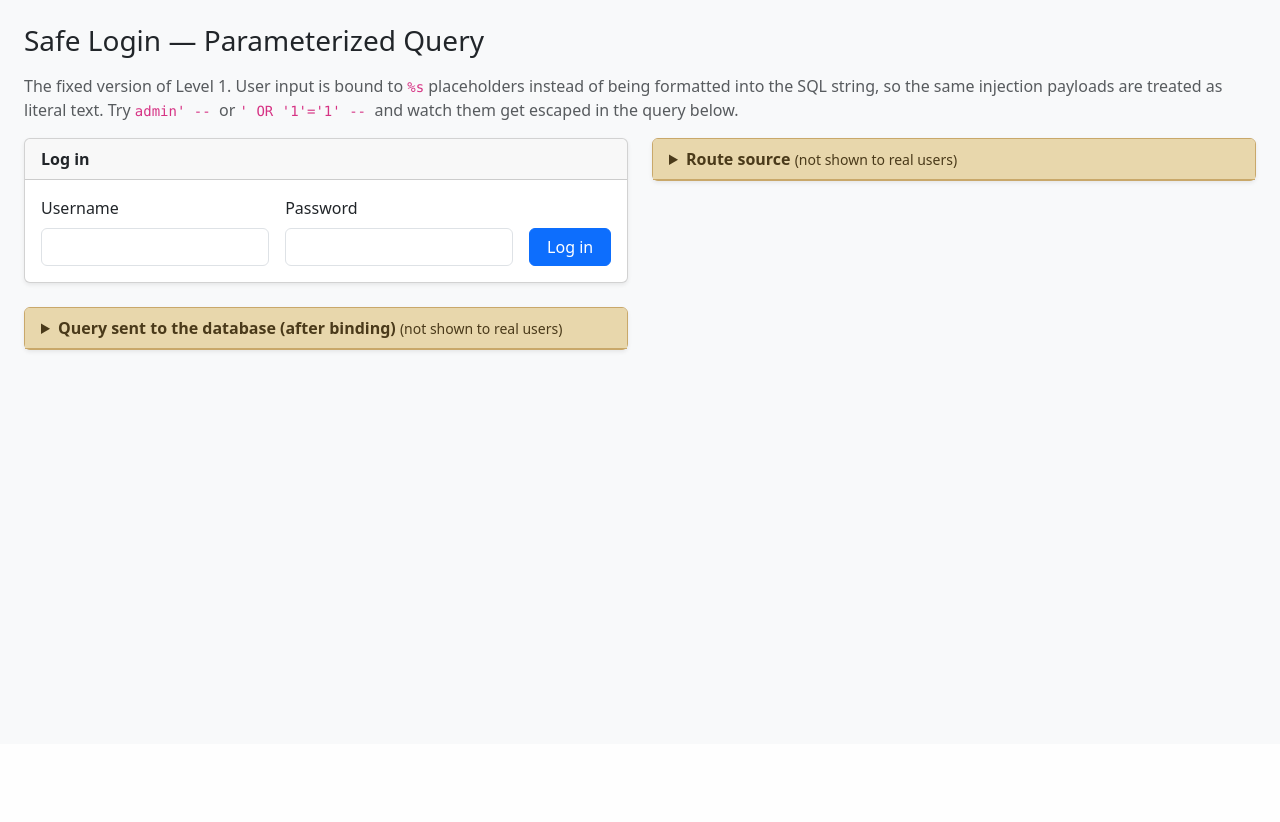
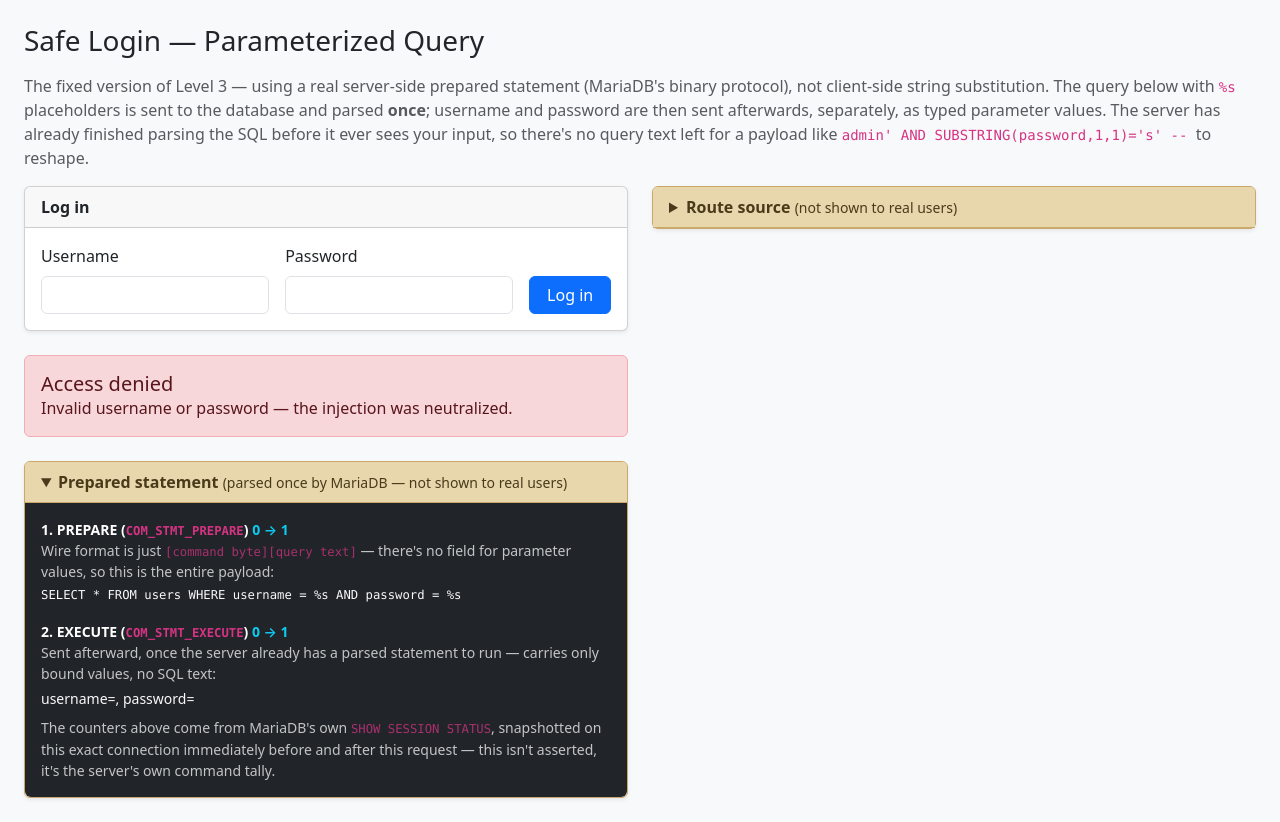
Before and after one commit to JonasAvory/sql_injection_lab, a Flask app: page /safe in a window 1280 px wide. Shown: the part 56-878 px from the top of the page. Before the commit the page ends 409 px from the top, so only its background shows below. Run offline with Flask 3, Linux system fonts and the light colour scheme; data comes from the database, SQL or seed files in the repository.

Commit message:
make sure PREPARE & EXECUTE statements are used for safe page

```diff
--- a/app.py
+++ b/app.py
@@ -1,6 +1,7 @@
 import inspect
 import logging
 
+import mysql.connector
 import pymysql
 from flask import Flask, render_template, request
 
@@ -69,10 +70,11 @@ LEVELS = [
         "label": "safe",
         "path": "/safe",
         "name": "Fixed — Parameterized Query",
-        "exploit": "username = admin' --      (try it — it no longer works)",
-        "reveals": "The fix: user input is bound to %s placeholders instead of being "
-                   "formatted into the SQL string, so injection payloads are escaped "
-                   "and treated as literal text. The page shows the bound query.",
+        "exploit": "username = admin' AND SUBSTRING(password,1,1)='s' --      (try it — it no longer works)",
+        "reveals": "The fix for the boolean-blind level: user input is bound to %s "
+                   "placeholders instead of being formatted into the SQL string, so "
+                   "injection payloads are escaped and treated as literal text. The "
+                   "page shows the bound query.",
     },
 ]
 
@@ -214,41 +216,66 @@ def login_bypass_blind():
 
 @app.route('/safe')
 def safe_login():
-    submitted = 'username' in request.args
     username = request.args.get('username', '')
     password = request.args.get('password', '')
-    # Parameterized query: the values are sent to the DB separately from the
-    # SQL text and bound to the %s placeholders, so input can never change the
-    # query structure. This closes the injection entirely.
+    # A real server-side prepared statement. This query text - still with %s
+    # placeholders, never string-formatted - is sent to MariaDB and parsed
+    # EXACTLY ONCE via COM_STMT_PREPARE. username/password are then sent
+    # afterwards, separately, as typed binary values via COM_STMT_EXECUTE.
+    # The server has already finished parsing the query before it ever sees
+    # the parameter bytes, so there is no SQL text for an injection payload
+    # to reshape - unlike PyMySQL's %s, which is substituted into the query
+    # string on the client before it's sent.
+    # https://mariadb.com/docs/server/reference/clientserver-protocol/3-binary-protocol-prepared-statements/com_stmt_prepare
+    # https://mariadb.com/docs/server/reference/clientserver-protocol/3-binary-protocol-prepared-statements/com_stmt_execute
     query = "SELECT * FROM users WHERE username = %s AND password = %s"
     print(query)
-    user = None
+    granted = False
     error = None
-    bound_query = None
-    if submitted:
-        try:
-            conn = get_db_connection("lab")
-            cursor = conn.cursor(pymysql.cursors.DictCursor)
-            # The values are passed to execute() separately from the SQL text and
-            # bound to the %s placeholders, so input can never change the query.
-            bound_query = cursor.mogrify(query, (username, password))
-            cursor.execute(query, (username, password))
-            rows = cursor.fetchall()
-            cursor.close()
-            conn.close()
-            if rows:
-                user = rows[0]
-        except Exception as e:
-            error = str(e)
-            logger.error("SQL error: %s", e)
+    stmt_stats = None
+    try:
+        conn = mysql.connector.connect(
+            host="127.0.0.1",
+            port=3306,
+            user="labuser",
+            password="labpass",
+            database="lab",
+        )
+        status_cursor = conn.cursor()
+
+        def com_stmt_counts():
+            # These are MariaDB's own per-connection command counters - proof,
+            # not just a claim, that a COM_STMT_PREPARE/COM_STMT_EXECUTE pair
+            # actually happened on the wire for this request.
+            # https://mariadb.com/kb/en/server-status-variables/#com_stmt_prepare
+            status_cursor.execute("SHOW SESSION STATUS LIKE 'Com\\_stmt\\_%'")
+            return {name: int(str(value)) for name, value in status_cursor.fetchall()}
+
+        before = com_stmt_counts()
+        cursor = conn.cursor(prepared=True)
+        cursor.execute(query, (username, password))
+        rows = cursor.fetchall()
+        cursor.close()
+        after = com_stmt_counts()
+
+        status_cursor.close()
+        conn.close()
+        granted = bool(rows)
+        stmt_stats = {
+            "Com_stmt_prepare": (before["Com_stmt_prepare"], after["Com_stmt_prepare"]),
+            "Com_stmt_execute": (before["Com_stmt_execute"], after["Com_stmt_execute"]),
+        }
+    except Exception as e:
+        error = str(e)
+        logger.error("SQL error: %s", e)
 
     return render_template('safe.html',
-                           submitted=submitted,
                            username=username,
                            password=password,
-                           bound_query=bound_query,
-                           user=user,
+                           query=query,
+                           granted=granted,
                            error=error,
+                           stmt_stats=stmt_stats,
                            code=inspect.getsource(safe_login))
 
 if __name__ == '__main__':
--- a/templates/safe.html
+++ b/templates/safe.html
@@ -7,11 +7,15 @@
     <h1 class="h3 mb-3">Safe Login — Parameterized Query</h1>
 
     <p class="text-muted">
-        The fixed version of Level 1. User input is bound to <code>%s</code>
-        placeholders instead of being formatted into the SQL string, so the same
-        injection payloads are treated as literal text. Try
-        <code>admin' -- </code> or <code>' OR '1'='1' -- </code> and watch them
-        get escaped in the query below.
+        The fixed version of Level 3 — using a real server-side prepared
+        statement (MariaDB's binary protocol), not client-side string
+        substitution. The query below with <code>%s</code> placeholders is
+        sent to the database and parsed <strong>once</strong>; username and
+        password are then sent afterwards, separately, as typed parameter
+        values. The server has already finished parsing the SQL before it
+        ever sees your input, so there's no query text left for a payload
+        like <code>admin' AND SUBSTRING(password,1,1)='s' -- </code> to
+        reshape.
     </p>
 
     <div class="row g-4">
@@ -35,16 +39,9 @@
                 </div>
             </div>
 
-            {% if submitted %}
-            {% if error %}
-                <div class="alert alert-warning">
-                    <h2 class="h5">Error</h2>
-                    <pre class="mb-0">{{ error }}</pre>
-                </div>
-            {% elif user %}
+            {% if granted %}
                 <div class="alert alert-success">
-                    <h2 class="h5 mb-1">Access granted</h2>
-                    Logged in as <strong>{{ user.username }}</strong> (id {{ user.id }}, role: {{ user.role }}).
+                    <h2 class="h5 mb-0">Access granted</h2>
                 </div>
             {% else %}
                 <div class="alert alert-danger">
@@ -52,13 +49,42 @@
                     <span>Invalid username or password — the injection was neutralized.</span>
                 </div>
             {% endif %}
-            {% endif %}
 
-            <details class="card dev-panel shadow-sm mt-4">
+            <details class="card dev-panel shadow-sm mt-4" open>
                 <summary class="card-header fw-semibold user-select-none" style="cursor: pointer;">
-                    Query sent to the database (after binding) <span class="fw-normal small">(not shown to real users)</span>
+                    Prepared statement <span class="fw-normal small">(parsed once by MariaDB — not shown to real users)</span>
                 </summary>
-                <pre class="wrap bg-dark text-light p-3 mb-0 rounded-bottom"><code>{{ bound_query }}</code></pre>
+                <div class="p-3 text-light bg-dark small">
+                    <div class="fw-semibold text-white">
+                        1. PREPARE (<code>COM_STMT_PREPARE</code>)
+                        {% if stmt_stats %}<span class="text-info">{{ stmt_stats.Com_stmt_prepare[0] }} → {{ stmt_stats.Com_stmt_prepare[1] }}</span>{% endif %}
+                    </div>
+                    <div class="text-light opacity-75 mb-1">
+                        Wire format is just <code>[command byte][query text]</code> — there's
+                        no field for parameter values, so this is the entire payload:
+                    </div>
+                    <pre class="wrap mb-0"><code>{{ query }}</code></pre>
+                </div>
+                <div class="p-3 pt-0 text-light bg-dark small rounded-bottom">
+                    <div class="fw-semibold text-white">
+                        2. EXECUTE (<code>COM_STMT_EXECUTE</code>)
+                        {% if stmt_stats %}<span class="text-info">{{ stmt_stats.Com_stmt_execute[0] }} → {{ stmt_stats.Com_stmt_execute[1] }}</span>{% endif %}
+                    </div>
+                    <div class="text-light opacity-75 mb-1">
+                        Sent afterward, once the server already has a parsed statement to
+                        run — carries only bound values, no SQL text:
+                    </div>
+                    username=<code>{{ username }}</code>,
+                    password=<code>{{ password }}</code>
+                    {% if stmt_stats %}
+                    <div class="text-light opacity-75 mt-2">
+                        The counters above come from MariaDB's own
+                        <code>SHOW SESSION STATUS</code>, snapshotted on this exact
+                        connection immediately before and after this request — this
+                        isn't asserted, it's the server's own command tally.
+                    </div>
+                    {% endif %}
+                </div>
             </details>
         </div>
 
```
Also changed, not shown: README.md.
